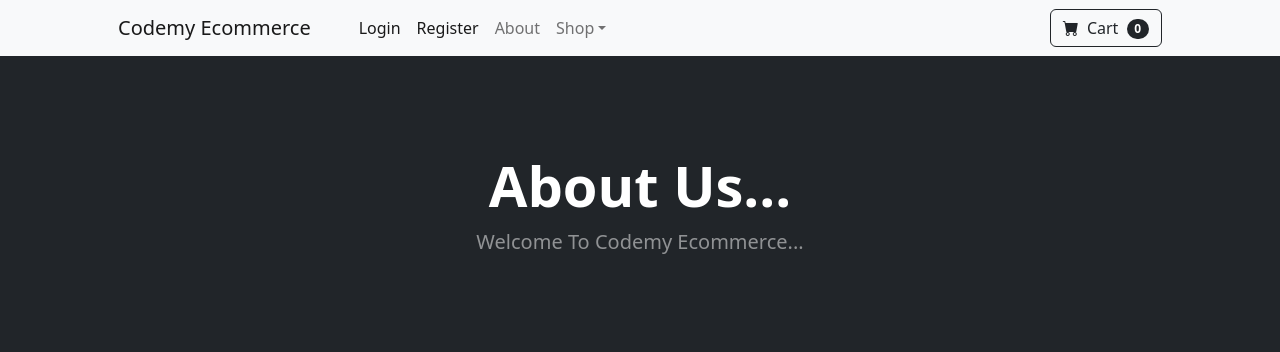
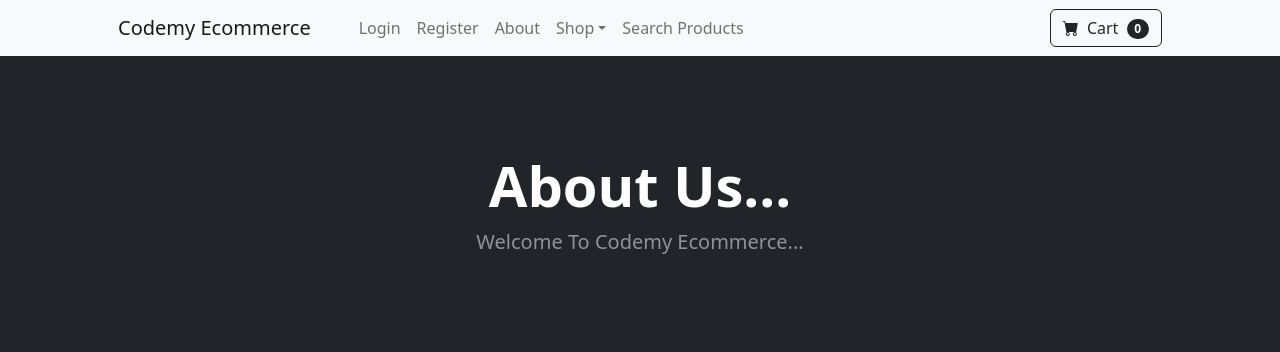
Before and after one commit to fournacea/ecom, a Django app: page /about/ in a window 1280 px wide. Shown: the top 352 px of the page. Run offline with Django 5.2, Linux system fonts and the light colour scheme; some libraries are stand-ins or nearby versions.

Commit message:
ADD description to Search

```diff
--- a/store/templates/navbar.html
+++ b/store/templates/navbar.html
@@ -18,7 +18,7 @@
 				{% if user.is_authenticated %}
 				<li class="nav-item">
 					<a
-						class="nav-link active"
+						class="nav-link"
 						aria-current="page"
 						href="{% url 'logout' %}"
 						>Logout</a
@@ -27,7 +27,7 @@
 				{% else %}
 				<li class="nav-item">
 					<a
-						class="nav-link active"
+						class="nav-link"
 						aria-current="page"
 						href="{% url 'login' %}"
 						>Login</a
@@ -35,7 +35,7 @@
 				</li>
 				<li class="nav-item">
 					<a
-						class="nav-link active"
+						class="nav-link"
 						aria-current="page"
 						href="{% url 'register' %}"
 						>Register</a
@@ -68,7 +68,10 @@
 						</li>
 					</ul>
 				</li>
+				<li class="nav-item"><a href="{% url 'search' %}" class="nav-link">Search Products</a></li>
 			</ul>
+
+
 			<form class="d-flex">
 				<a href="{% url 'cart-summary' %}" class="btn btn-outline-dark">
 					<i class="bi-cart-fill me-1"></i>
--- a/store/views.py
+++ b/store/views.py
@@ -8,6 +8,7 @@ from django.contrib.auth import (
 from django.contrib.auth.hashers import check_password
 from django import forms
 from django.contrib import messages
+from django.db.models import Q
 
 from .models import Product, Category
 from .forms import SignUpForm
@@ -28,12 +29,14 @@ def search(request):
     """Search functionality."""
     if request.method == "GET":
         searched = request.GET.get('searched')
-        print(1,searched)
+        if searched:
+            print(1,searched)
 
-        searched =  Product.objects.filter(name__icontains=searched)
-        print(2,searched)
-    #products = Product.objects.filter()
-    return render(request, 'search.html', {"searched": searched})
+            searched =  Product.objects.filter(Q(name__icontains=searched) | Q(description__icontains=searched))
+            print(2,searched)
+        #products = Product.objects.filter()
+        return render(request, 'search.html', {"searched": searched})
+    return render(request, 'search.html', {})
 
 
 def category(request, cat):
```
Also changed, not shown: db.sqlite3.
